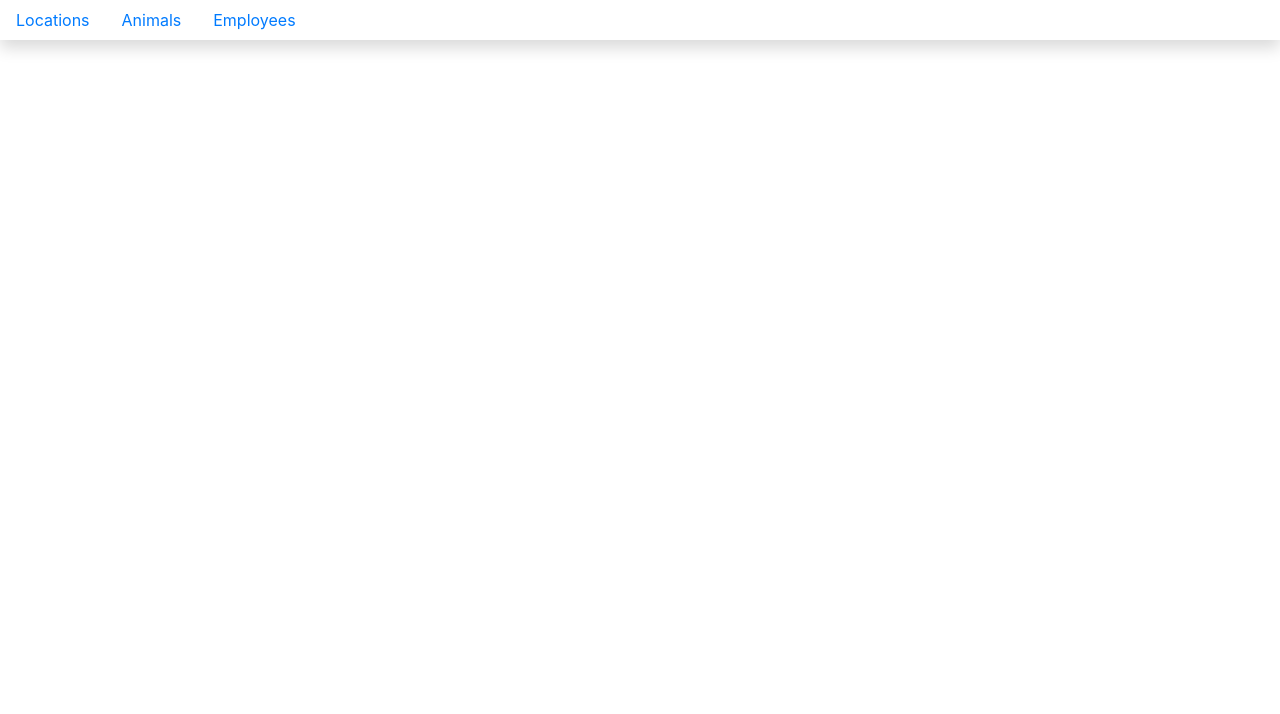
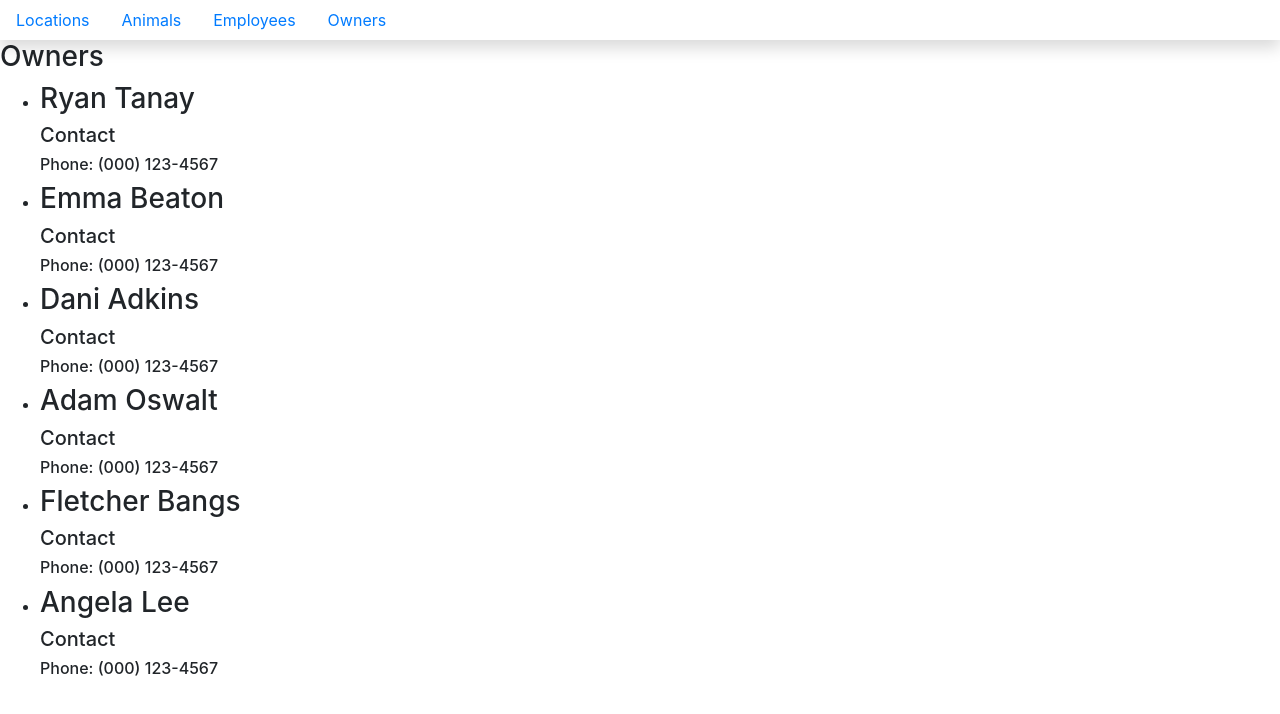
Before and after one commit to DannyBarker/Kennel_App, a React (Create React App) app: page /owners in a window 1280 px wide. Shown: the top 714 px of the page. Built offline with nearby package versions, Linux system fonts and the light colour scheme.

Commit message:
book 4 ch.3 kennel owners exc.

```diff
--- a/src/components/ApplicationViews.js
+++ b/src/components/ApplicationViews.js
@@ -3,16 +3,18 @@ import React, { Component } from "react"
 import AnimalList from './animals/AnimalList'
 import LocationList from './location/LocationList'
 import EmployeeList from './employee/EmployeeList'
+import OwnersList from './owners/OwnersList'
+import { throwStatement } from '@babel/types';
 
 
 export default class ApplicationViews extends Component {
   ownersFromAPI = [
-    { id: 1, name: "Ryan Tanay" },
-    { id: 2, name: "Emma Beaton" },
-    { id: 3, name: "Dani Adkins" },
-    { id: 4, name: "Adam Oswalt" },
-    { id: 5, name: "Fletcher Bangs" },
-    { id: 6, name: "Angela Lee" }
+    { id: 1, name: "Ryan Tanay", phoneNumber: "(000) 123-4567" },
+    { id: 2, name: "Emma Beaton", phoneNumber: "(000) 123-4567" },
+    { id: 3, name: "Dani Adkins", phoneNumber: "(000) 123-4567" },
+    { id: 4, name: "Adam Oswalt", phoneNumber: "(000) 123-4567" },
+    { id: 5, name: "Fletcher Bangs", phoneNumber: "(000) 123-4567" },
+    { id: 6, name: "Angela Lee", phoneNumber: "(000) 123-4567" }
   ]
 
   employeesFromAPI = [
@@ -55,6 +57,9 @@ export default class ApplicationViews extends Component {
         <Route path="/employees" render={(props) => {
           return <EmployeeList employees={this.state.employees} />
         }} />
+        <Route path="/owners" render={(props) => {
+          return <OwnersList owners={this.state.owners} />
+        }} />
       </React.Fragment>
     )
   }
--- a/src/components/nav/NavBar.js
+++ b/src/components/nav/NavBar.js
@@ -17,6 +17,9 @@ export default class NavBar extends Component {
           <li className="nav-item">
             <Link className="nav-link" to="/employees">Employees</Link>
           </li>
+          <li className="nav-item">
+            <Link className="nav-link" to="/owners">Owners</Link>
+          </li>
         </ul>
       </nav>
     )
--- /dev/null
+++ b/src/components/owners/OwnersList.js
@@ -0,0 +1,22 @@
+import React, {Component} from 'react';
+
+export default class OwnersList extends Component {
+  render() {
+    return (
+      <section name="owners">
+        <h3>Owners</h3>
+        <ul>
+          {
+            this.props.owners.map( owner =>
+              <li key={owner.id}>
+                <h3>{owner.name}</h3>
+                <h5>Contact</h5>
+                <h6>Phone: {owner.phoneNumber}</h6>
+              </li>
+            )
+          }
+        </ul>
+      </section>
+    )
+  }
+}
```
